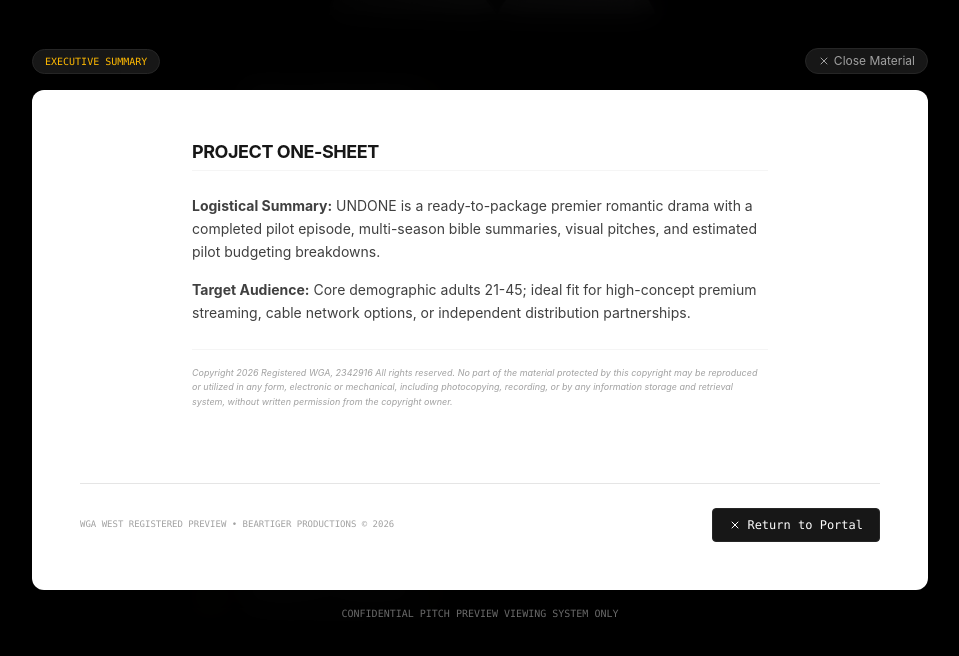
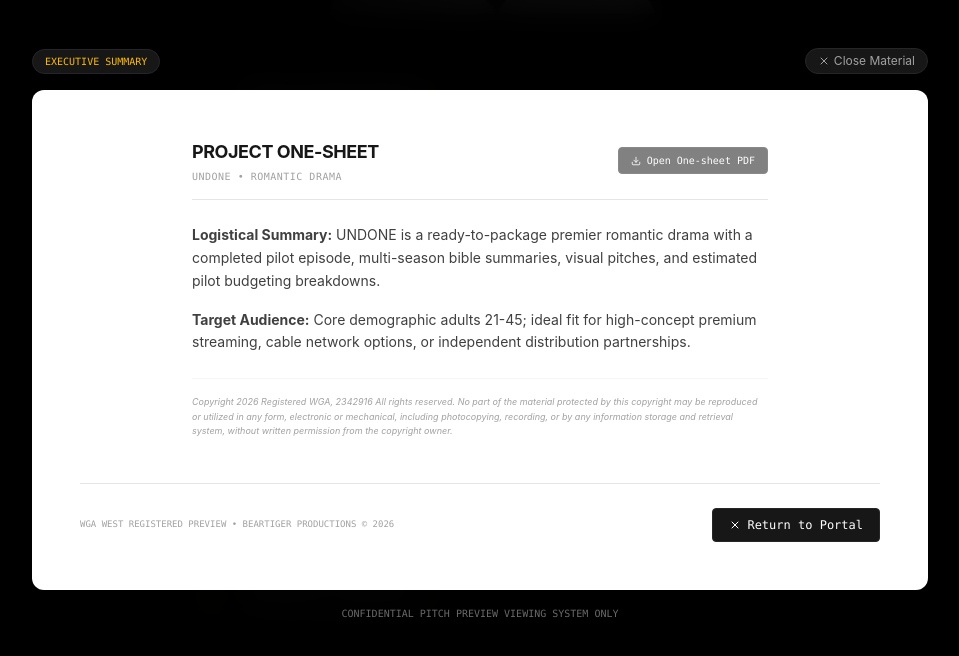
Before and after one commit to kaipaynter/undone-screening-room-v2, a React (Vite) app: page / in a window 1280 px wide. Both pictures are taken after a click on the button 640 px from the left and 926 px from the top of the page. Shown: the part 526-1182 px from the top of the page, without its empty margins (160-1119 px from the left). Built offline with nearby package versions, Linux system fonts and the light colour scheme.

Commit message:
add readme and make changes

```diff
--- a/src/App.jsx
+++ b/src/App.jsx
@@ -472,6 +472,7 @@ export default function App() {
                 <div className="flex items-center space-x-2 text-xs text-red-400 bg-red-500/10 p-2.5 rounded-lg border border-red-500/20">
                   <AlertCircle size={14} />
                   <span>Invalid credentials. Check configuration parameters.</span>
+", tracking-wide
                 </div>
               )}
 
@@ -669,7 +670,24 @@ export default function App() {
                 {/* One Sheet View */}
                 {activeDocument === 'onesheet' && (
                   <div className="space-y-6 font-sans text-xs text-neutral-800 max-w-xl mx-auto">
-                    <h2 className="text-lg font-bold text-neutral-900 uppercase tracking-tight border-b border-neutral-100 pb-1">PROJECT ONE-SHEET</h2>
+                    <div className="flex flex-col sm:flex-row justify-between items-start sm:items-center gap-4 border-b border-neutral-200 pb-4">
+                      <div>
+                        <h2 className="text-lg font-bold text-neutral-900 uppercase tracking-tight">PROJECT ONE-SHEET</h2>
+                        <p className="text-[10px] text-neutral-400 tracking-wider font-mono mt-1">
+                          UNDONE • ROMANTIC DRAMA
+                        </p>
+                      </div>
+
+                      <a
+                        href="/undone_one_sheet.pdf"
+                        target="_blank"
+                        rel="noopener noreferrer"
+                        className="inline-flex items-center space-x-1.5 px-3 py-1.5 bg-neutral-900 hover:bg-neutral-850 text-white rounded text-[10px] font-mono transition-colors border border-neutral-800 animate-pulse"
+                      >
+                        <Download size={10} />
+                        <span>Open One-sheet PDF</span>
+                      </a>
+                    </div>
 
                     <div className="space-y-4 text-neutral-700 leading-relaxed text-sm">
                       <p>
@@ -697,7 +715,7 @@ export default function App() {
                         </h3>
                       </div>
                       <a
-                        href="/undone_creator_bio_v3.pdf"
+                        href="/undone_creator_bio.pdf"
                         target="_blank"
                         rel="noopener noreferrer"
                         className="inline-flex items-center space-x-1.5 px-3 py-1.5 bg-neutral-900 hover:bg-neutral-850 text-white rounded text-[10px] font-mono transition-colors border border-neutral-800"
@@ -764,7 +782,7 @@ export default function App() {
                         <p>
                           Kai remains active on the live scene. More recently, she received the Sydney S+S Festival Awards for Best Director and Best Play. Her work is defined by rigorous craft, elevated performances, and character-driven storytelling with global appeal.
                         </p>
-                        <p className="font-semibold pt-1 text-neutral-900 border-t border-neutral-100">
+                        <p className="font-semibold pt-1 text-neutral-950 border-t border-neutral-100">
                           Portfolio: www.BearTigerProductions.com
                         </p>
                       </div>
```
Also changed, not shown: 1 other file (tests, documents, lock files or other folders).
